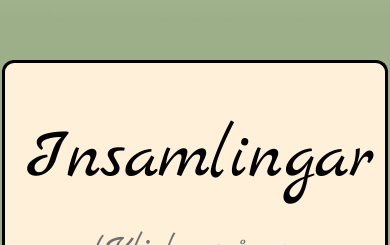
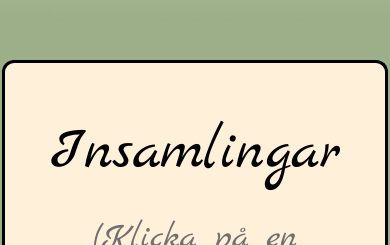
Before and after one commit to JoelHellberg/campus-skramlar, a Next.js app: page / in a window 390 px wide. Shown: the part 1520-1765 px from the top of the page. Built offline with nearby package versions, Linux system fonts and the light colour scheme; no server answers; the database is empty; a web font is replaced by a local one.

Commit message:
Fixat spons mailen i contribute
& gjort "insamlingar" mindre på mobil

```diff
--- a/sections/about/contribute.tsx
+++ b/sections/about/contribute.tsx
@@ -48,7 +48,7 @@ export default function Contribute() {
               <br />
               forening@campusskramlar.se
               <br />
-              foretag@campusskramlar.se
+              spons@campusskramlar.se
             </p>
           </div>
         </div>
--- a/sections/piggyBanks/piggyBanks.tsx
+++ b/sections/piggyBanks/piggyBanks.tsx
@@ -24,7 +24,7 @@ export default async function PiggyBanks() {
         <NeedleDot />
         {/* Rubrik */}
         <div className="flex grow items-center justify-center text-center">
-          <h3 className="!text-7xl my-5">Insamlingar</h3>
+          <h3 className="!text-6xl sm:!text-7xl my-5">Insamlingar</h3>
         </div>
         {/* Div runt nålen så vi kan veta när alla nålar försvunnit */}
         <NeedleDot />
```
